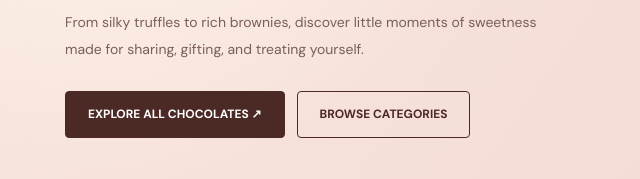
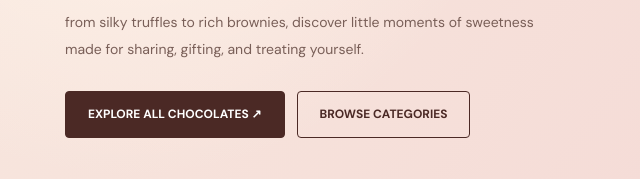
Before and after one commit to Fathimajuriya123/chocohub, a plain HTML site: page products.html in a window 1280 px wide. Shown: the part 379-558 px from the top of the page, 0-640 px from the left. Drawn offline with nearby package versions, Linux system fonts and the light colour scheme.

Commit message:
changes in product page

```diff
--- a/products.html
+++ b/products.html
@@ -1642,7 +1642,7 @@
                 <h1>A little chocolate, a lot of <em>happiness.</em></h1>
 
                 <p>
-                    From silky truffles to rich brownies, discover little
+                    from silky truffles to rich brownies, discover little
                     moments of sweetness made for sharing, gifting, and
                     treating yourself.
                 </p>
```
